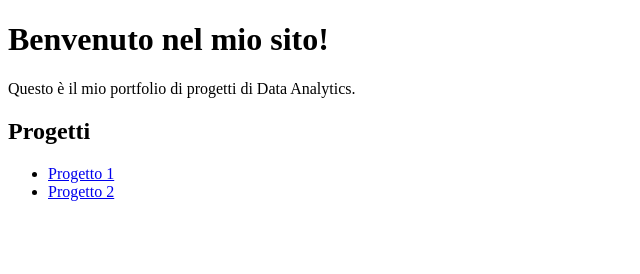
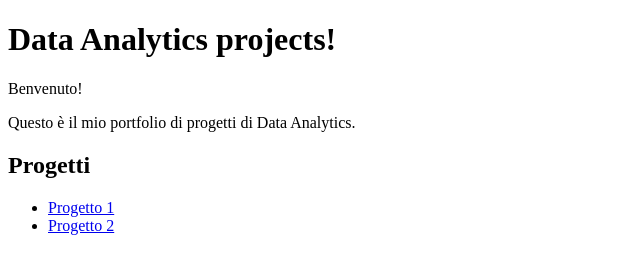
Before and after one commit to DomenicoRazzano/domenicorazzano.github.io, a plain HTML site: page index.html in a window 1280 px wide. Shown: the whole page, without its empty margins (0-640 px from the left). Drawn offline with Linux system fonts and the light colour scheme.

Commit message:
Update index.html

```diff
--- a/index.html
+++ b/index.html
@@ -3,10 +3,11 @@
 <head>
     <meta charset="UTF-8">
     <meta name="viewport" content="width=device-width, initial-scale=1.0">
-    <title>Il mio sito di progetti</title>
+    <title>Data Analytics Projects</title>
 </head>
 <body>
-    <h1>Benvenuto nel mio sito!</h1>
+    <h1>Data Analytics projects!</h1>
+    <p>Benvenuto!</p>
     <p>Questo è il mio portfolio di progetti di Data Analytics.</p>
     <h2>Progetti</h2>
     <ul>
```
